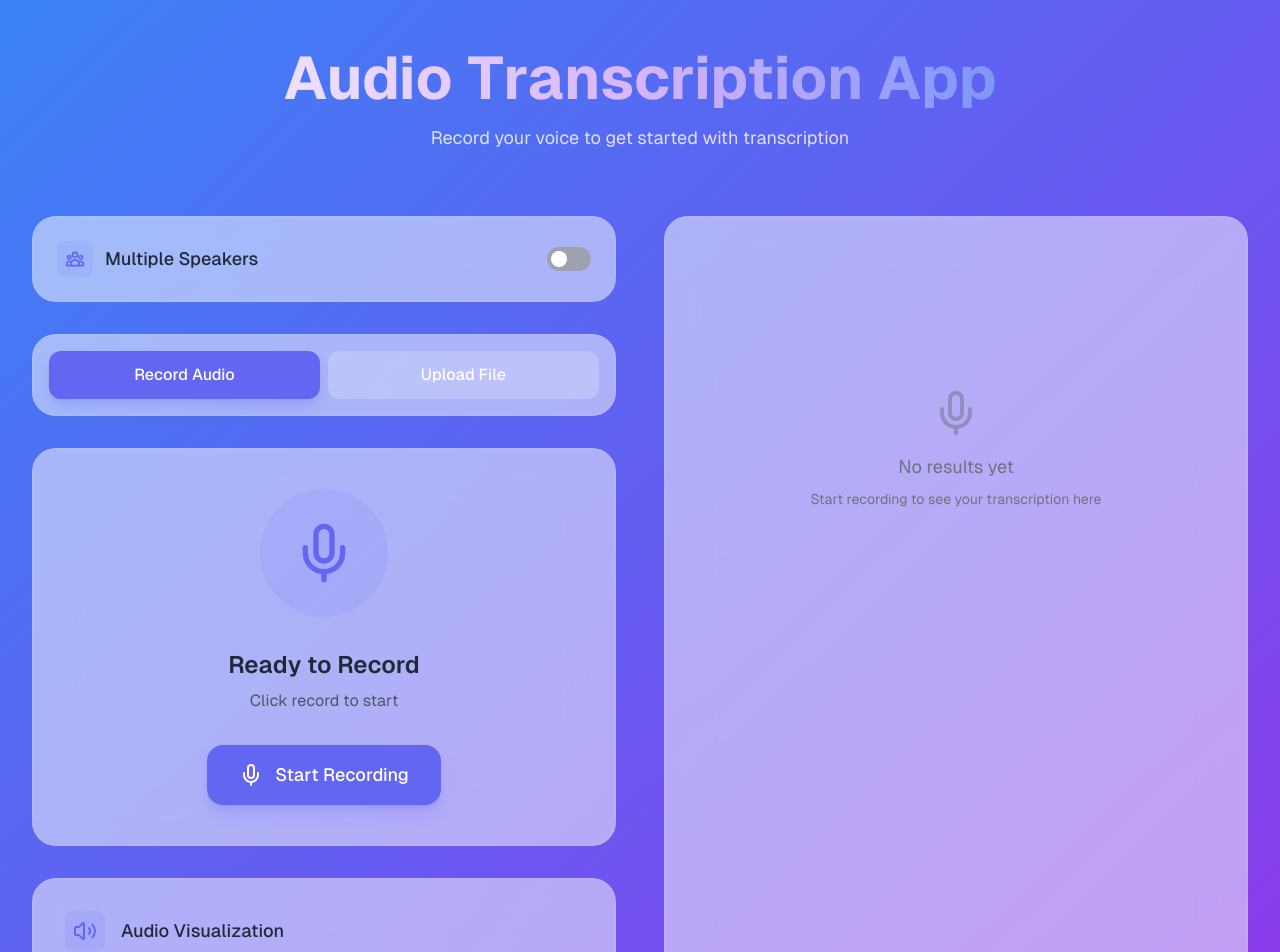
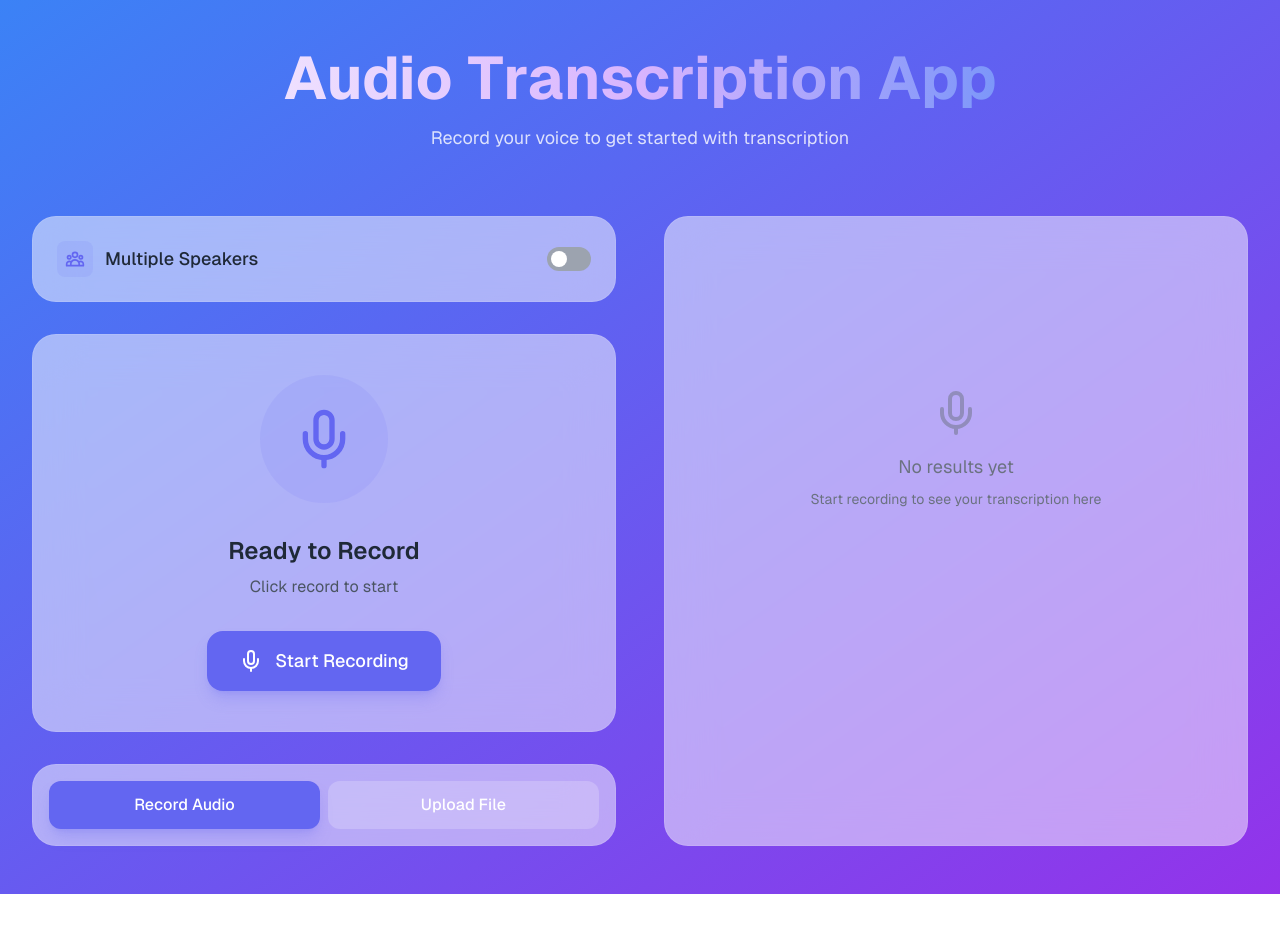
Before and after one commit to dedeleono/text-to-speech, a Next.js app: page / in a window 1280 px wide. Shown: the top 952 px of the page. After the commit the page ends 894 px from the top, so only its background shows below. Built offline with nearby package versions, Linux system fonts and the light colour scheme.

Commit message:
Update AudioUploader.tsx

```diff
--- a/components/AudioUploader.tsx
+++ b/components/AudioUploader.tsx
@@ -4,10 +4,9 @@ import React, { useState, useRef, useEffect } from "react";
 import {
   Mic,
   StopCircle,
-  Volume2,
   AlertCircle,
 } from "lucide-react";
-import AudioVisualizer from "./AudioVisualizer";
+// import AudioVisualizer from "./AudioVisualizer";
 import { useHasBrowser } from "@/lib/useHasBrowser";
 import { getAudioContext, resumeAudioContext, setUserGesture } from "@/lib/audioContext";
 import { AudioRecorder } from "@/lib/audioRecorder";
@@ -291,74 +290,64 @@ const AudioUploader = () => {
               <label className="flex items-center justify-between cursor-pointer">
                 <div className="flex items-center gap-3">
                   <div className="p-2 bg-indigo-500/10 rounded-lg">
-                    <svg className="w-5 h-5 text-indigo-500" fill="none" stroke="currentColor" viewBox="0 0 24 24">
-                      <path strokeLinecap="round" strokeLinejoin="round" strokeWidth={2} d="M17 20h5v-2a3 3 0 00-5.356-1.857M17 20H7m10 0v-2c0-.656-.126-1.283-.356-1.857M7 20H2v-2a3 3 0 015.356-1.857M7 20v-2c0-.656.126-1.283.356-1.857m0 0a5.002 5.002 0 019.288 0M15 7a3 3 0 11-6 0 3 3 0 016 0zm6 3a2 2 0 11-4 0 2 2 0 014 0zM7 10a2 2 0 11-4 0 2 2 0 014 0z" />
+                    <svg
+                      className="w-5 h-5 text-indigo-500"
+                      fill="none"
+                      stroke="currentColor"
+                      viewBox="0 0 24 24"
+                    >
+                      <path
+                        strokeLinecap="round"
+                        strokeLinejoin="round"
+                        strokeWidth={2}
+                        d="M17 20h5v-2a3 3 0 00-5.356-1.857M17 20H7m10 0v-2c0-.656-.126-1.283-.356-1.857M7 20H2v-2a3 3 0 015.356-1.857M7 20v-2c0-.656.126-1.283.356-1.857m0 0a5.002 5.002 0 019.288 0M15 7a3 3 0 11-6 0 3 3 0 016 0zm6 3a2 2 0 11-4 0 2 2 0 014 0zM7 10a2 2 0 11-4 0 2 2 0 014 0z"
+                      />
                     </svg>
                   </div>
-                  <span className="text-lg font-medium text-gray-800 dark:text-gray-200">Multiple Speakers</span>
+                  <span className="text-lg font-medium text-gray-800 dark:text-gray-200">
+                    Multiple Speakers
+                  </span>
                 </div>
                 <div
                   onClick={() => setIsMultipleSpeakers(!isMultipleSpeakers)}
                   className={`relative inline-flex h-6 w-11 items-center rounded-full transition-colors ${
-                    isMultipleSpeakers ? 'bg-indigo-500' : 'bg-gray-400'
+                    isMultipleSpeakers ? "bg-indigo-500" : "bg-gray-400"
                   }`}
                 >
                   <span
                     className={`inline-block h-4 w-4 transform rounded-full bg-white transition-transform ${
-                      isMultipleSpeakers ? 'translate-x-6' : 'translate-x-1'
+                      isMultipleSpeakers ? "translate-x-6" : "translate-x-1"
                     }`}
                   />
                 </div>
               </label>
             </div>
 
-            {/* Tabs */}
-            <div className="glass-card p-4 rounded-3xl">
-              <div className="flex space-x-2">
-                <button
-                  onClick={() => setActiveTab('record')}
-                  className={`flex-1 px-4 py-3 rounded-xl font-medium transition-all duration-200 ${
-                    activeTab === 'record'
-                      ? 'bg-indigo-500 text-white shadow-lg shadow-indigo-500/25'
-                      : 'bg-white/20 text-white hover:bg-white/30'
-                  }`}
-                >
-                  Record Audio
-                </button>
-                <button
-                  onClick={() => setActiveTab('upload')}
-                  className={`flex-1 px-4 py-3 rounded-xl font-medium transition-all duration-200 ${
-                    activeTab === 'upload'
-                      ? 'bg-indigo-500 text-white shadow-lg shadow-indigo-500/25'
-                      : 'bg-white/20 text-white hover:bg-white/30'
-                  }`}
-                >
-                  Upload File
-                </button>
-              </div>
-            </div>
-
             {/* Recording Section */}
-            {activeTab === 'record' && (
+            {activeTab === "record" && (
               <div className="glass-card p-8 sm:p-10 rounded-3xl">
                 <div className="flex flex-col items-center space-y-8">
                   {/* Recording Status */}
-                  <div className={`p-8 rounded-full transition-all duration-500 ${
-                    isRecording
-                      ? "bg-red-500/10 animate-pulse"
-                      : "bg-indigo-500/10"
-                  }`}>
-                    <Mic className={`w-16 h-16 transition-colors duration-500 ${
+                  <div
+                    className={`p-8 rounded-full transition-all duration-500 ${
                       isRecording
-                        ? "text-red-500"
-                        : "text-indigo-500"
-                    }`} />
+                        ? "bg-red-500/10 animate-pulse"
+                        : "bg-indigo-500/10"
+                    }`}
+                  >
+                    <Mic
+                      className={`w-16 h-16 transition-colors duration-500 ${
+                        isRecording ? "text-red-500" : "text-indigo-500"
+                      }`}
+                    />
                   </div>
 
                   {/* Status Text */}
                   <div className="text-center space-y-2">
                     <h3 className="text-2xl font-semibold text-gray-800 dark:text-gray-200">
-                      {isRecording ? "Recording in Progress..." : "Ready to Record"}
+                      {isRecording
+                        ? "Recording in Progress..."
+                        : "Ready to Record"}
                     </h3>
                     <p className="text-base text-gray-600 dark:text-gray-300">
                       {isRecording
@@ -369,7 +358,9 @@ const AudioUploader = () => {
 
                   {/* Record Button */}
                   <button
-                    onClick={isRecording ? handleStopRecording : handleStartRecording}
+                    onClick={
+                      isRecording ? handleStopRecording : handleStartRecording
+                    }
                     disabled={!isSpeechSupported}
                     className={`px-8 py-4 rounded-2xl font-medium text-lg transition-all duration-300 flex items-center gap-3 ${
                       !isSpeechSupported
@@ -396,7 +387,7 @@ const AudioUploader = () => {
             )}
 
             {/* File Upload Section */}
-            {activeTab === 'upload' && (
+            {activeTab === "upload" && (
               <div className="glass-card p-8 sm:p-10 rounded-3xl">
                 <div className="flex flex-col items-center space-y-8">
                   <div className="p-8 rounded-full bg-indigo-500/10">
@@ -425,11 +416,16 @@ const AudioUploader = () => {
                   </div>
 
                   <div className="w-full max-w-md">
-                    <label className="flex flex-col items-center px-4 py-6 bg-white/10 text-gray-200 rounded-xl border-2 border-dashed border-indigo-500/50 cursor-pointer hover:bg-white/20 transition-colors duration-200">
+                    <label
+                      className="flex flex-col items-center px-4 py-6 bg-white/10 text-gray-200 rounded-xl border-2 border-dashed border-indigo-500/50 cursor-pointer hover:bg-white/20 transition-colors duration-200"
+                      onDrop={handleDrop}
+                      onDragOver={(e) => e.preventDefault()}
+                      onDragEnter={(e) => e.preventDefault()}
+                    >
                       <input
                         type="file"
                         className="hidden"
-                        accept={ALLOWED_TYPES.join(',')}
+                        accept={ALLOWED_TYPES.join(",")}
                         onChange={(e) => {
                           const selectedFile = e.target.files?.[0];
                           if (selectedFile) {
@@ -438,14 +434,18 @@ const AudioUploader = () => {
                         }}
                         ref={fileInputRef}
                       />
-                      <span className="text-sm">Click to browse or drag and drop</span>
+                      <span className="text-sm">
+                        Click to browse or drag and drop
+                      </span>
                     </label>
                   </div>
 
                   {file && (
                     <div className="w-full">
                       <div className="flex items-center justify-between p-4 bg-white/10 rounded-xl">
-                        <span className="text-gray-200 truncate">{file.name}</span>
+                        <span className="text-gray-200 truncate">
+                          {file.name}
+                        </span>
                         <button
                           onClick={handleSubmit}
                           className="px-4 py-2 bg-indigo-500 text-white rounded-lg hover:bg-indigo-600 transition-colors duration-200"
@@ -460,7 +460,7 @@ const AudioUploader = () => {
             )}
 
             {/* Audio Visualization */}
-            <div className="glass-card p-6 sm:p-8 rounded-3xl">
+            {/* <div className="glass-card p-6 sm:p-8 rounded-3xl">
               <div className="flex items-center gap-4 mb-6">
                 <div className="p-2 bg-indigo-500/10 rounded-lg">
                   <Volume2 className="w-6 h-6 text-indigo-500" />
@@ -474,6 +474,30 @@ const AudioUploader = () => {
                 mediaStream={mediaStreamRef.current}
                 isLive={isRecording}
               />
+            </div> */}
+            <div className="glass-card p-4 rounded-3xl">
+              <div className="flex space-x-2">
+                <button
+                  onClick={() => setActiveTab("record")}
+                  className={`flex-1 px-4 py-3 rounded-xl font-medium transition-all duration-200 ${
+                    activeTab === "record"
+                      ? "bg-indigo-500 text-white shadow-lg shadow-indigo-500/25"
+                      : "bg-white/20 text-white hover:bg-white/30"
+                  }`}
+                >
+                  Record Audio
+                </button>
+                <button
+                  onClick={() => setActiveTab("upload")}
+                  className={`flex-1 px-4 py-3 rounded-xl font-medium transition-all duration-200 ${
+                    activeTab === "upload"
+                      ? "bg-indigo-500 text-white shadow-lg shadow-indigo-500/25"
+                      : "bg-white/20 text-white hover:bg-white/30"
+                  }`}
+                >
+                  Upload File
+                </button>
+              </div>
             </div>
 
             {/* Error Display */}
@@ -495,16 +519,23 @@ const AudioUploader = () => {
               <div className="flex flex-col items-center justify-center h-full gap-4">
                 <div className="relative">
                   <div className="w-16 h-16 border-4 border-indigo-500/30 rounded-full animate-spin">
-                    <div className="absolute top-0 left-0 w-16 h-16 border-4 border-indigo-500 rounded-full animate-spin-fast" style={{ animationDirection: 'reverse' }}></div>
+                    <div
+                      className="absolute top-0 left-0 w-16 h-16 border-4 border-indigo-500 rounded-full animate-spin-fast"
+                      style={{ animationDirection: "reverse" }}
+                    ></div>
                   </div>
                 </div>
-                <p className="text-lg font-medium text-gray-800 dark:text-gray-200">Processing Audio...</p>
+                <p className="text-lg font-medium text-gray-800 dark:text-gray-200">
+                  Processing Audio...
+                </p>
               </div>
             ) : diarizedResults ? (
               (() => {
                 // Use diarization only when multiple speakers is enabled
                 if (isMultipleSpeakers) {
-                  return <DiarizedResults utterances={diarizedResults.utterances} />;
+                  return (
+                    <DiarizedResults utterances={diarizedResults.utterances} />
+                  );
                 }
 
                 // Otherwise use simple transcription
```
